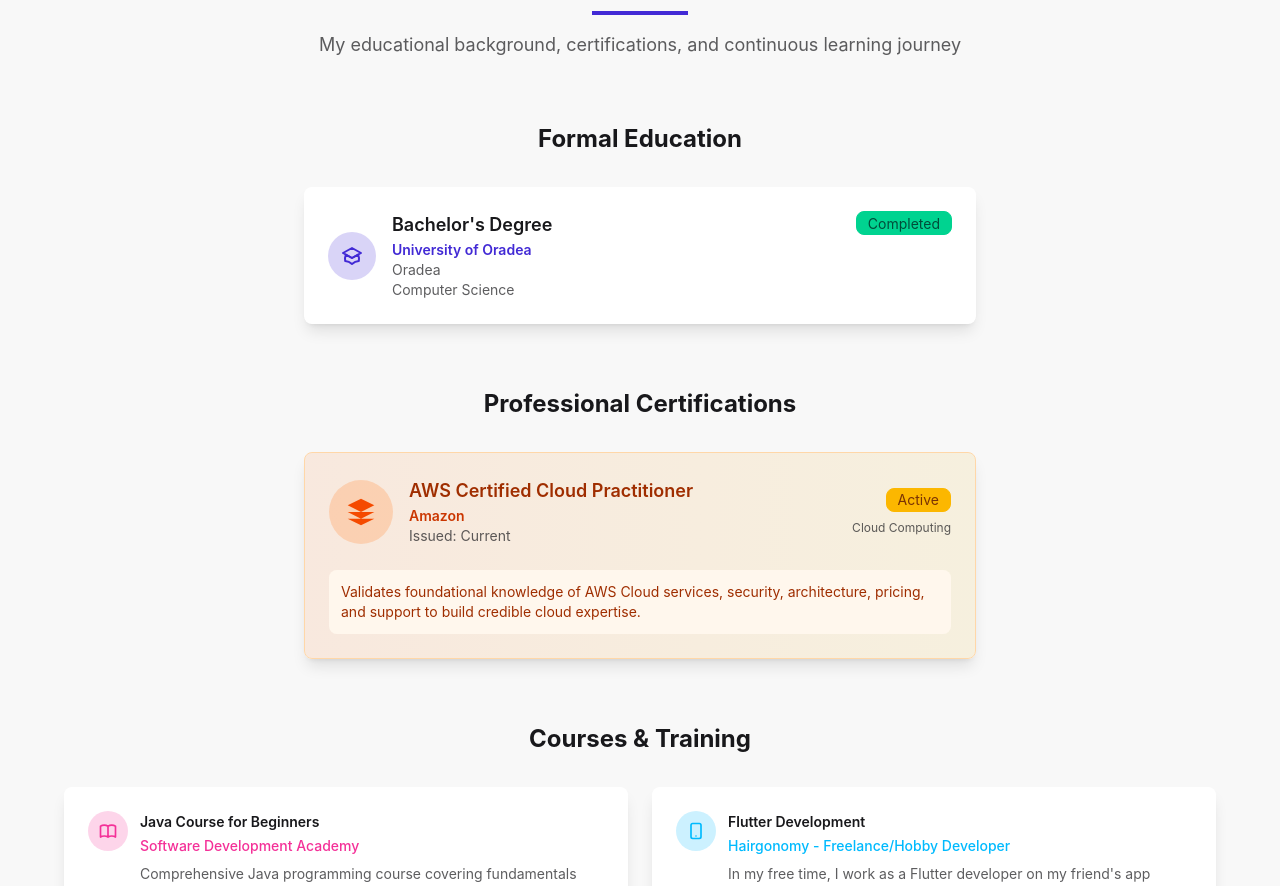
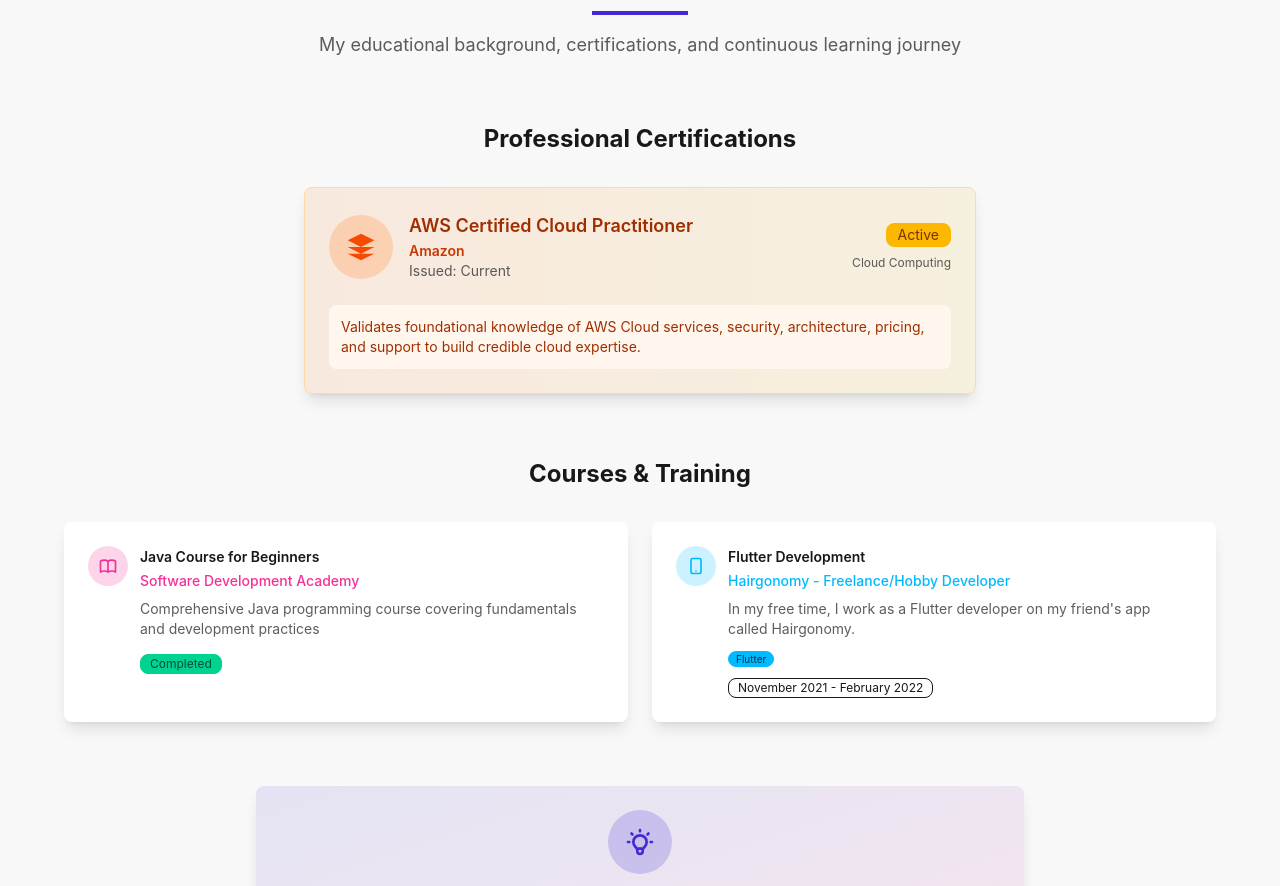
Before and after one commit to davidcsete/portfolio-website, a React (Vite) app: page / in a window 1280 px wide. Shown: the part 7303-8189 px from the top of the page. Built offline with nearby package versions, Linux system fonts and the light colour scheme.

Commit message:
Removed education

```diff
--- a/src/components/Sections/Education.jsx
+++ b/src/components/Sections/Education.jsx
@@ -15,38 +15,6 @@
         </div>
 
         <div className="max-w-6xl mx-auto">
-          {/* Education */}
-          <div className="mb-16">
-            <h3 className="text-2xl font-bold mb-8 text-center">Formal Education</h3>
-            <div className="grid md:grid-cols-1 gap-6 max-w-2xl mx-auto">
-              {education.map((edu) => (
-                <div key={edu.id} className="card bg-base-100 shadow-lg">
-                  <div className="card-body">
-                    <div className="flex items-start justify-between">
-                      <div className="flex items-center gap-4">
-                        <div className="w-12 h-12 bg-primary/20 rounded-full flex items-center justify-center">
-                          <svg className="w-6 h-6 text-primary" fill="none" stroke="currentColor" viewBox="0 0 24 24">
-                            <path strokeLinecap="round" strokeLinejoin="round" strokeWidth={2} d="M12 14l9-5-9-5-9 5 9 5z" />
-                            <path strokeLinecap="round" strokeLinejoin="round" strokeWidth={2} d="M12 14l6.16-3.422a12.083 12.083 0 01.665 6.479A11.952 11.952 0 0012 20.055a11.952 11.952 0 00-6.824-2.998 12.078 12.078 0 01.665-6.479L12 14z" />
-                          </svg>
-                        </div>
-                        <div>
-                          <h4 className="card-title text-lg">{edu.degree}</h4>
-                          <p className="text-primary font-semibold">{edu.institution}</p>
-                          <p className="text-sm text-base-content/70">{edu.location}</p>
-                          {edu.field && <p className="text-sm text-base-content/70">{edu.field}</p>}
-                        </div>
-                      </div>
-                      <div className="badge badge-success">
-                        {edu.graduated ? 'Completed' : 'In Progress'}
-                      </div>
-                    </div>
-                  </div>
-                </div>
-              ))}
-            </div>
-          </div>
-
           {/* Certifications */}
           <div className="mb-16">
             <h3 className="text-2xl font-bold mb-8 text-center">Professional Certifications</h3>
```
